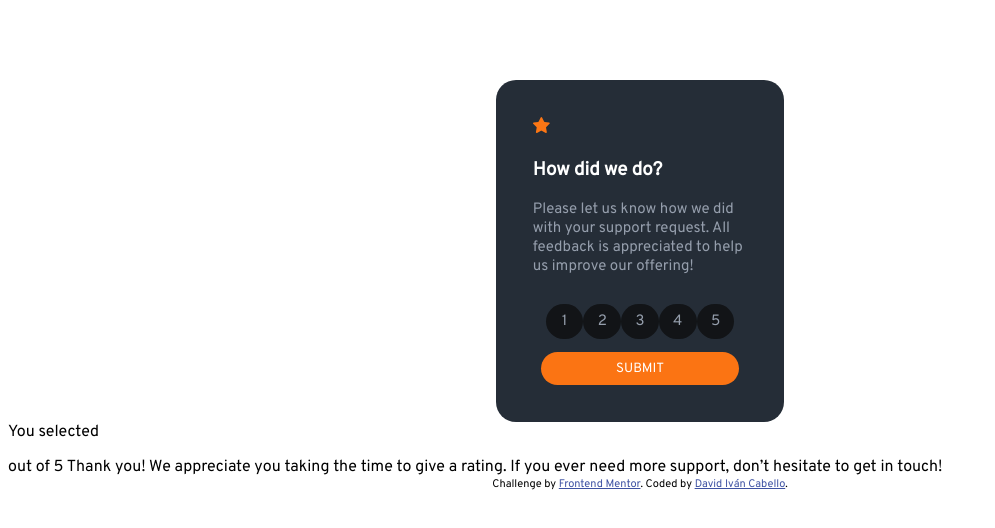
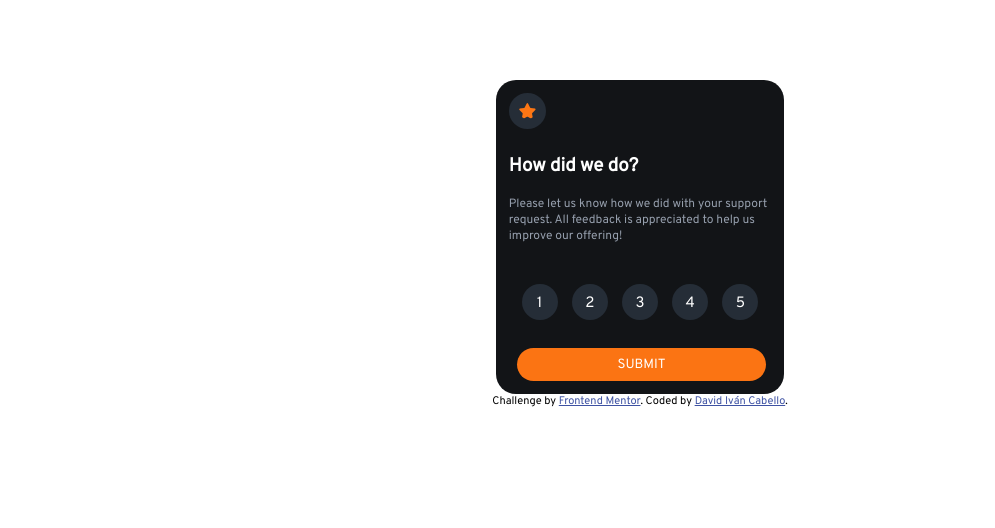
Before and after one commit to davidicabello/interactive-rating-component-main, a plain HTML site: page index.html in a window 1280 px wide. Shown: the whole page, without its empty margins (0-995 px from the left). Drawn offline with Linux system fonts and the light colour scheme.

Commit message:
final update
final update + thankyou card

```diff
--- a/css/styles.css
+++ b/css/styles.css
@@ -1,4 +1,13 @@
 @import url('https://fonts.googleapis.com/css2?family=Overpass&display=swap');
+
+:root {
+    --orange: hsl(25, 97%, 53%);
+    --white: hsl(0, 0%, 100%);
+    --light-grey: hsl(217, 12%, 63%);
+    --medium-grey: hsl(216, 12%, 54%);
+    --dark-blue: hsl(213, 19%, 18%);
+    --very-dark-blue: hsl(216, 12%, 8%);
+}
 
 * {
     box-sizing: border-box;
@@ -20,32 +29,29 @@
 
 .cardText {
     text-align: left;
-    color: hsl(0, 0%, 100%)
+    color: var(--white);
 }
 
 p {
-    color: hsl(217, 12%, 63%);
-    font-size: 15px;
+    color: var(--light-grey);
+    font-size: 12px;
 }
 
-.starDiv {
-    background: grey;
-    width: 1rem;
-    border-radius: 40%;
-    margin-top: 1.5rem;
+.icon {
+    width: fit-content;
+    height: fit-content;
+    padding: 10px;
+    background-color: var(--dark-blue);
+    border-radius: 50%;
 }
 
 .card {
     margin-top: 5rem;
-    background: hsl(213, 19%, 18%);
+    background: var(--very-dark-blue);
     margin: 0 auto;
     max-width: 18rem;
     border-radius: 20px;
     padding: 0.8rem;
-}
-
-.cardContent {
-    margin: 1.5rem 1.5rem 1.5rem 1.5rem;
 }
 
 .scoresBtns {
@@ -55,39 +61,11 @@ p {
     justify-content: space-between;
 }
 
-.btn-primary {
-    display: flex;
-    width: 100px;
-    height: 35px;
-    color: hsl(0, 0%, 100%);
-    background: hsl(216, 12%, 8%);
-    border-radius: 50px;
-    justify-content: center;
-    align-items: center;
-    cursor: pointer;
-    outline: none;
-    border: none;
-}
-
-.btn-primary:hover {
-    background: hsl(217, 12%, 63%);
-}
-
-.btn-primary:checked {
-    background: hsl(25, 97%, 53%);
-}
-
-.submitBtnDiv {
-    display: flex;
-    justify-content: center;
-    align-items: center;
-}
-
 .submitBtn {
-    color: hsl(0, 0%, 100%);
-    background: hsl(25, 97%, 53%);
+    color: var(--white);
+    background: var(--orange);
     border-radius: 20px;
-    width: 100%;
+    width: 95%;
     margin: 0 0.5rem;
     text-decoration: none;
     cursor: pointer;
@@ -98,15 +76,64 @@ p {
 }
 
 .submitBtn:hover {
-    background: hsl(0, 0%, 100%);
-    color: hsl(25, 97%, 53%);
-    ;
+    background: var(--white);
+    color: var(--orange);
+}
+
+input[type="radio"]+p {
+    border-radius: 50%;
+    width: 36px;
+    height: 36px;
+    padding: 10px;
+    background-color: var(--dark-blue);
+    font-size: 15px;
+    color: var(--white);
+    text-align: center;
+}
+
+input[type="radio"]+p:hover {
+    background-color: var(--medium-grey);
+    cursor: pointer;
+}
+
+input[type="radio"]:checked+p {
+    background-color: var(--orange);
 }
 
 input[type="radio"] {
     display: none;
 }
 
-input[type="radio"]:checked {
-    background: hsl(25, 97%, 53%);
+h2 {
+    color: var(--white);
 }
+
+#selection {
+    color: var(--orange);
+    background-color: var(--very-dark-blue);
+    border-radius: 10px;
+}
+
+.card_thankYou {
+    background-color: var(--dark-blue);
+    width: 330px;
+    height: 360px;
+    padding: 30px;
+    display: flex;
+    flex-direction: column;
+    justify-content: space-around;
+    align-items: center;
+    border-radius: 25px;
+    margin: 0 auto;
+}
+
+.card_thankYou p {
+    color: var(--light-grey);
+    text-align: center;
+    line-height: 1.5;
+    font-size: 15px;
+}
+
+.hidden {
+    display: none;
+}
--- a/index.html
+++ b/index.html
@@ -18,67 +18,57 @@
 
   <!-- Rating state start -->
   <div class="container">
-    <div class="card">
-      <div class="cardContent">
+    <div class="card" id="main">
+
       <div class="cardText">
-          <img src="/images/icon-star.svg" alt="">
+        <img src="/images/icon-star.svg" alt="icon-star" class="icon">
         <h3>How did we do?</h3>
         <p>Please let us know how we did with your support request. All feedback is appreciated
           to help us improve our offering!</p>
       </div>
+
       <div class="scoresBtns">
-          <div class="btn-primary">
         <label for="1">
           <input type="radio" id="1" name="rating" value="1">
           <p>1</p>
         </label>
-          </div>
-          <div class="btn-primary">
+
         <label for="2">
           <input type="radio" id="2" name="rating" value="2">
           <p>2</p>
         </label>
-          </div>
-          <div class="btn-primary">
+
         <label for="3">
           <input type="radio" id="3" name="rating" value="3">
           <p>3</p>
         </label>
-          </div>
-          <div class="btn-primary">
+
         <label for="4">
           <input type="radio" id="4" name="rating" value="4">
           <p>4</p>
         </label>
-          </div>
-          <div class="btn-primary">
+
         <label for="5">
           <input type="radio" id="5" name="rating" value="5">
           <p>5</p>
         </label>
+
+      </div>
+      <button class="submitBtn" onclick="submit()">SUBMIT</button>
     </div>
   </div>
-
-        <div class="submitBtnDiv">
-          <button class="submitBtn" ondblclick="submit()">SUBMIT</button>
-        </div>
-      </div>
-    </div>
-  </div>
-
-
   <!-- Rating state end -->
 
   <!-- Thank you state start -->
+  <div class="card_thankYou hidden" id="thanks">
+    <img src="/images/illustration-thank-you.svg" alt="">
+    <p id="selection"></p>
 
-  You selected
-  <p id="selection"></p> out of 5
+    <h2>Thank you!</h2>
 
-  Thank you!
-
-  We appreciate you taking the time to give a rating. If you ever need more support,
-  don’t hesitate to get in touch!
-
+    <p>We appreciate you taking the time to give a rating. If you ever need more support,
+      don’t hesitate to get in touch!</p>
+  </div>
   <!-- Thank you state end -->
 
 
--- a/js/main.js
+++ b/js/main.js
@@ -1,16 +1,12 @@
 
 function submit(e) {
-    const value = document.querySelector(
-        'input[name="rating"]:checked'
-    ).value;
-
+    const value = document.querySelector('input[name="rating"]:checked').value;
+    document.getElementById("selection").innerHTML = `You selected ${value} out of 5`;
     let main = document.getElementById("main");
     main.classList.add("hidden");
 
     let thanks = document.getElementById("thanks");
     thanks.classList.toggle("hidden");
 
-    document.getElementById(
-        "selection"
-    ).innerHTML = `You selected ${value} out of 5`;
+
 }
```
Lines whose indentation alone changed are shown as unchanged.
